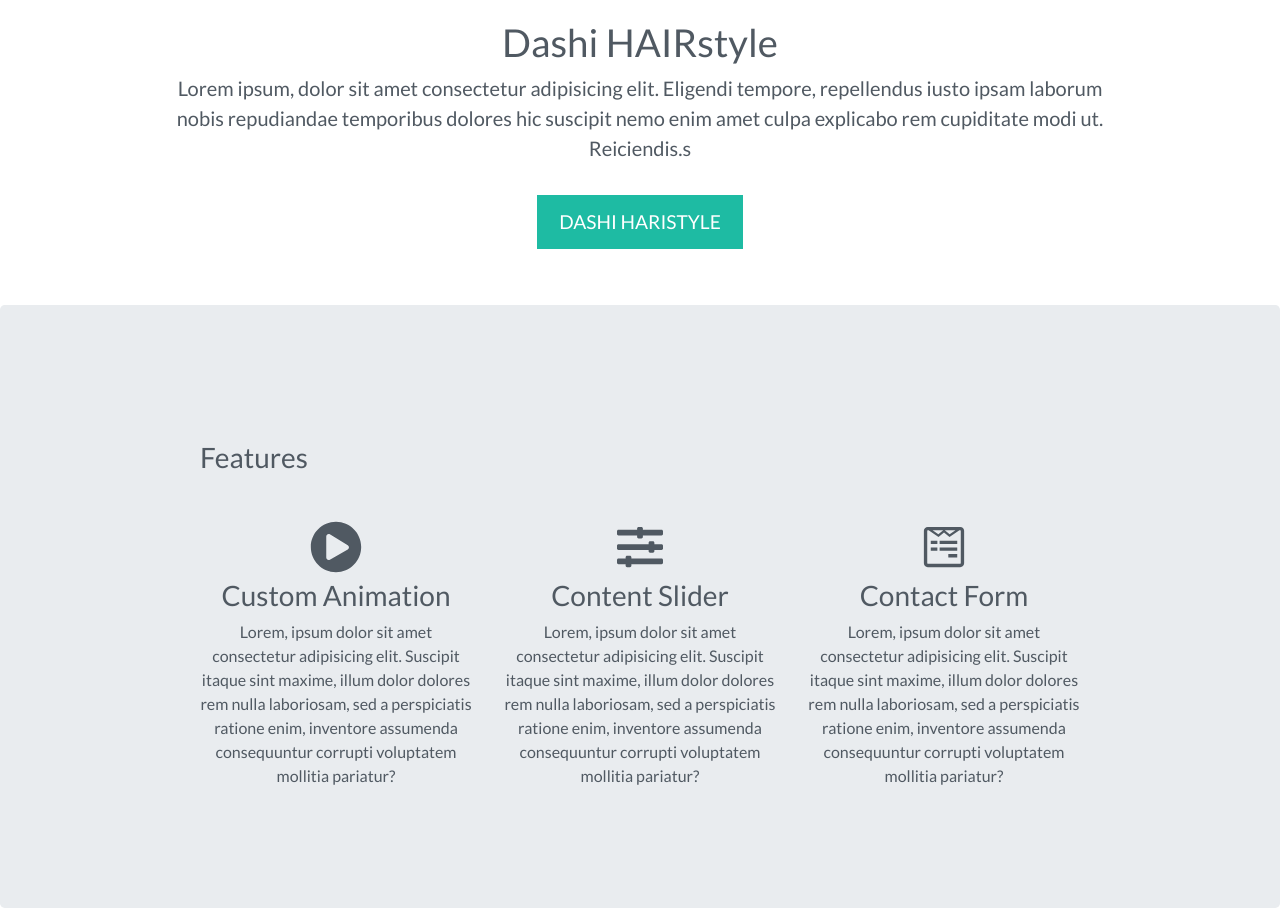
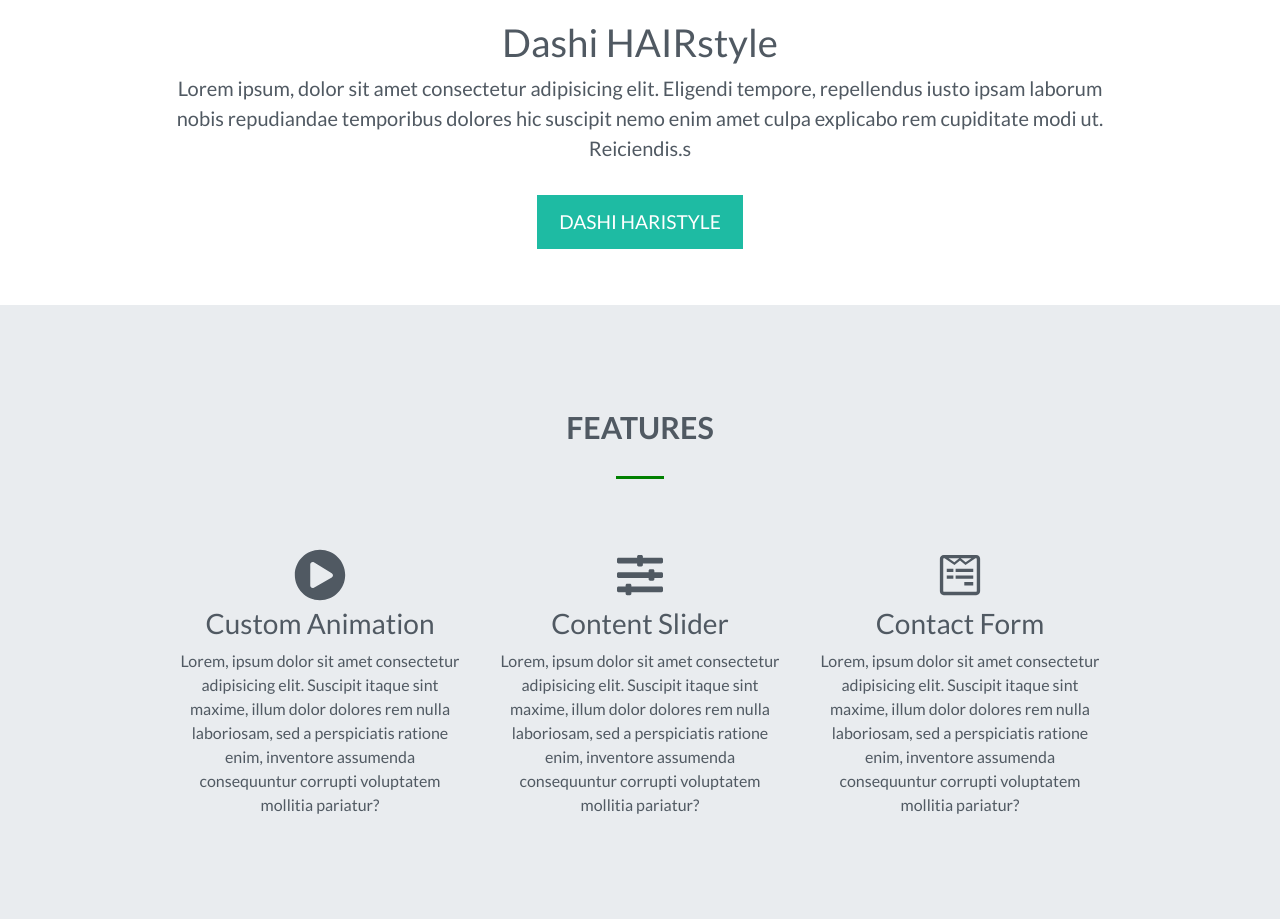
Before and after one commit to aleksandriprifti/dharicut, a plain HTML site: page index.html in a window 1280 px wide. Shown: the part 821-1740 px from the top of the page. Drawn offline with nearby package versions, Linux system fonts and the light colour scheme.

Commit message:
Style Feature Section

```diff
--- a/index.html
+++ b/index.html
@@ -89,11 +89,11 @@
     <!-- END Course -->
 
     <!--START Features SECTION-->
-    <div id="features">
+    <div id="feature" class="offset">
       <div class="jumbotron">
         <div class="narrow">
           <div class="col-12">
-            <h3 class="heading">Features</h3>
+            <h3 class="heading text-center">Features</h3>
             <div class="heading-underline"></div>
           </div>
 
@@ -150,7 +150,7 @@
     <!-- END features -->
 
     <!--START Resources SECTION-->
-    <div id="resources" class="offset">
+    <div id="resource" class="offset">
         <div class="fixed-background">
             <div class="row dark text-center">
                     <div class="col-12">
--- a/style.css
+++ b/style.css
@@ -4,6 +4,13 @@ body {
   overflow-x: hidden;
   font-family: "Lato", sans-serif;
   color: #505962;
+}
+
+.offset:before {
+  display: block;
+  content: "";
+  height: 4rem;
+  margin-top: -4rem;
 }
 
 /*-- Navigation --*/
@@ -97,3 +104,24 @@ body {
   background-color: #189582;
   border-color: #189582;
 }
+
+/*-- Feature section --*/
+.jumbotron {
+  margin-bottom: 0;
+  padding: 2rem 0 3.5rem;
+  border-radius: 0;
+}
+
+h3.heading {
+  font-size: 1.9rem;
+  font-weight: 700;
+  text-transform: uppercase;
+  margin-bottom: 1.9rem;
+}
+
+.heading-underline {
+  width: 3rem;
+  height: 0.2rem;
+  background-color: green;
+  margin: 0 auto 2rem;
+}
```
